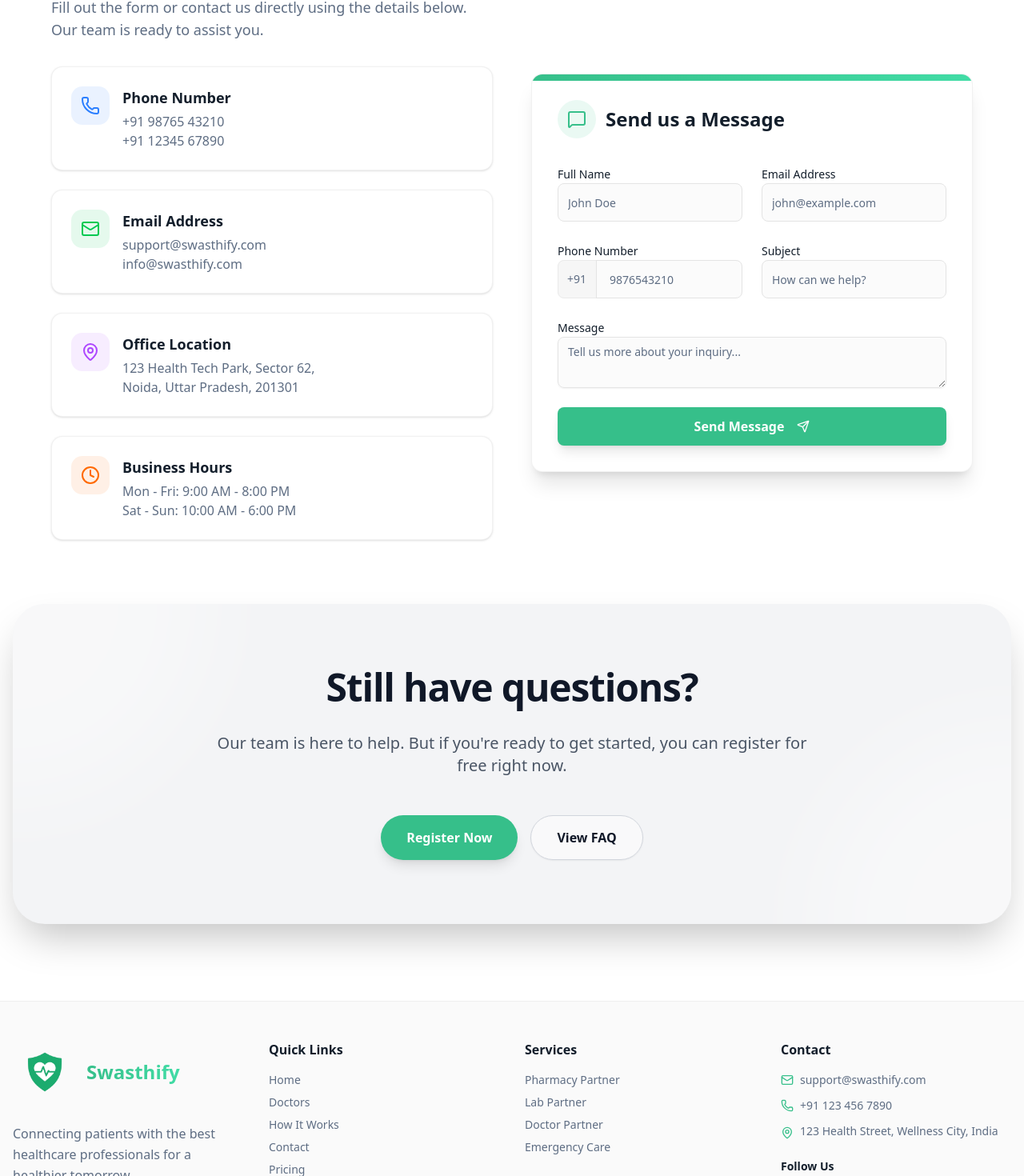
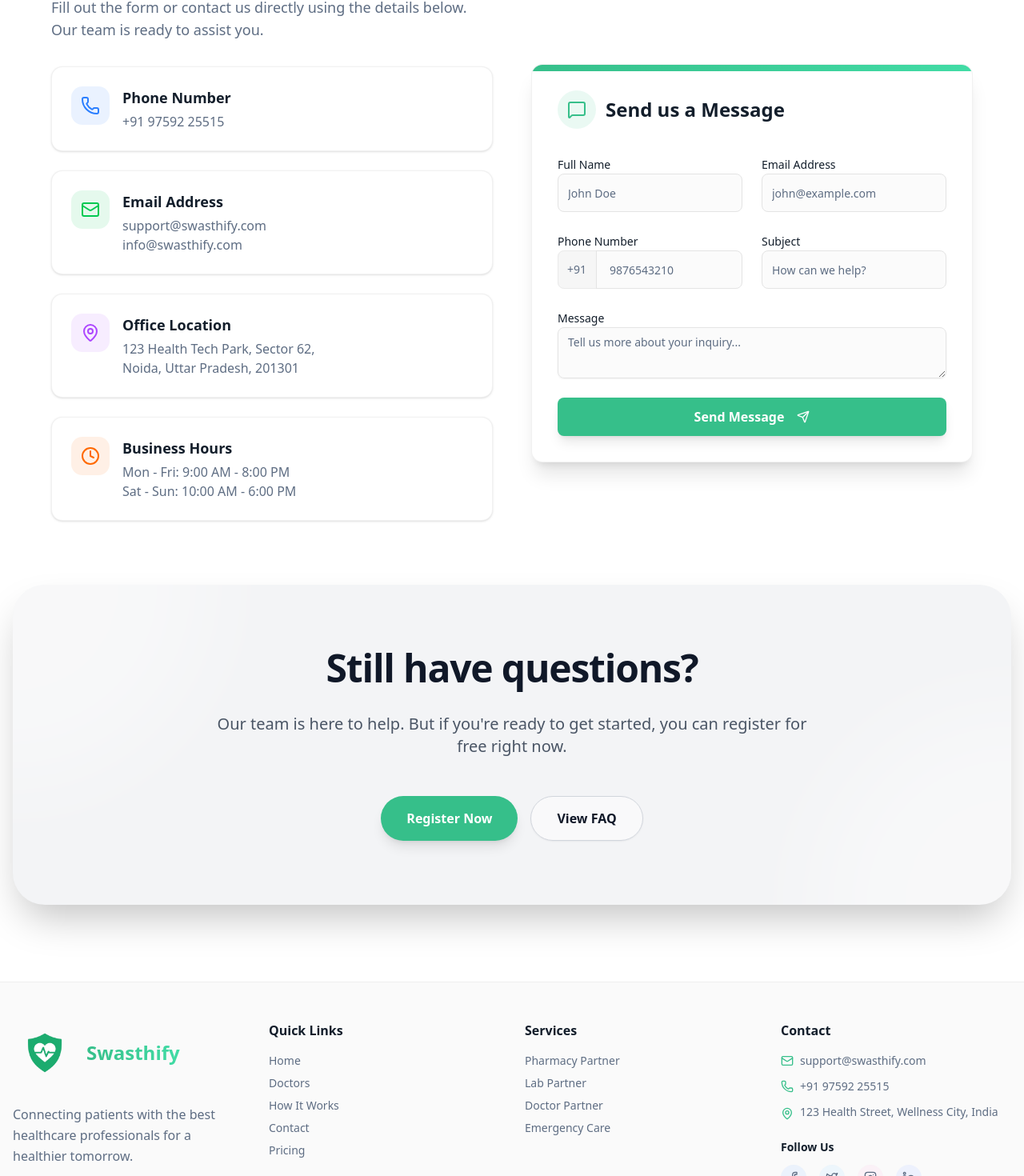
Before and after one commit to niks-nikhil-anand/swasthify_admin_portal, a Next.js app: page /contact in a window 1280 px wide. Shown: the part 658-2128 px from the top of the page at 80% size. Built offline with nearby package versions, Linux system fonts and the light colour scheme.

Commit message:
refactor: Update contact phone numbers and replace `bg-gradient` with `bg-linear` CSS classes.

```diff
--- a/app/(root)/contact/page.tsx
+++ b/app/(root)/contact/page.tsx
@@ -64,7 +64,7 @@ export default function ContactPage() {
         <div className="flex flex-col min-h-screen bg-background">
             {/* Hero Section */}
             <section className="relative w-full py-20 md:py-32 overflow-hidden bg-primary/5">
-                <div className="absolute top-0 left-0 w-full h-full bg-gradient-to-b from-background to-primary/5 opacity-50" />
+                <div className="absolute top-0 left-0 w-full h-full bg-linear-to-b from-background to-primary/5 opacity-50" />
                 <div className="absolute top-1/2 left-1/2 -translate-x-1/2 -translate-y-1/2 w-[500px] h-[500px] bg-primary/10 rounded-full blur-3xl -z-10" />
 
                 <div className="container mx-auto px-4 relative z-10 text-center">
@@ -98,7 +98,7 @@ export default function ContactPage() {
                                     {
                                         icon: Phone,
                                         title: "Phone Number",
-                                        lines: ["+91 98765 43210", "+91 12345 67890"],
+                                        lines: ["+91 97592 25515"],
                                         color: "text-blue-500",
                                         bg: "bg-blue-500/10"
                                     },
@@ -144,7 +144,7 @@ export default function ContactPage() {
                         {/* Contact Form */}
                         <div className="animate-in fade-in slide-in-from-right-8 duration-700 delay-300 lg:mt-16">
                             <Card className="border-border/50 shadow-xl overflow-hidden relative">
-                                <div className="absolute top-0 left-0 w-full h-2 bg-gradient-to-r from-primary to-accent" />
+                                <div className="absolute top-0 left-0 w-full h-2 bg-linear-to-r from-primary to-accent" />
                                 <CardContent className="p-8">
                                     <div className="flex items-center gap-3 mb-8">
                                         <div className="p-3 rounded-full bg-primary/10 text-primary">
--- a/components/root/Footer.tsx
+++ b/components/root/Footer.tsx
@@ -79,8 +79,8 @@ export function Footer() {
                             </li>
                             <li className="flex items-center gap-2">
                                 <Phone className="h-4 w-4 text-primary" />
-                                <a href="tel:+911234567890" className="hover:text-primary transition-colors">
-                                    +91 123 456 7890
+                                <a href="tel:+919759225515" className="hover:text-primary transition-colors">
+                                    +91 97592 25515
                                 </a>
                             </li>
                             <li className="flex items-start gap-2">
```
